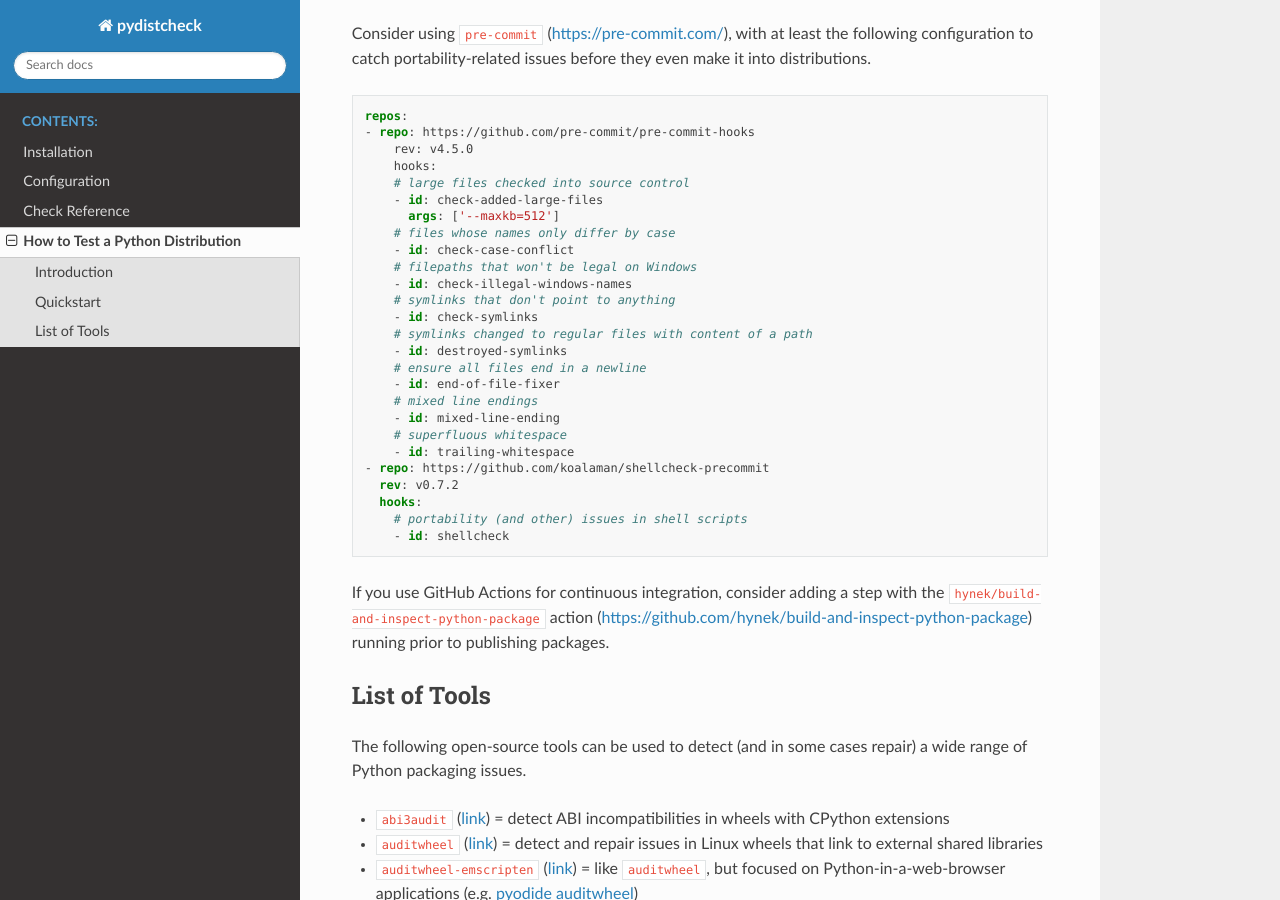
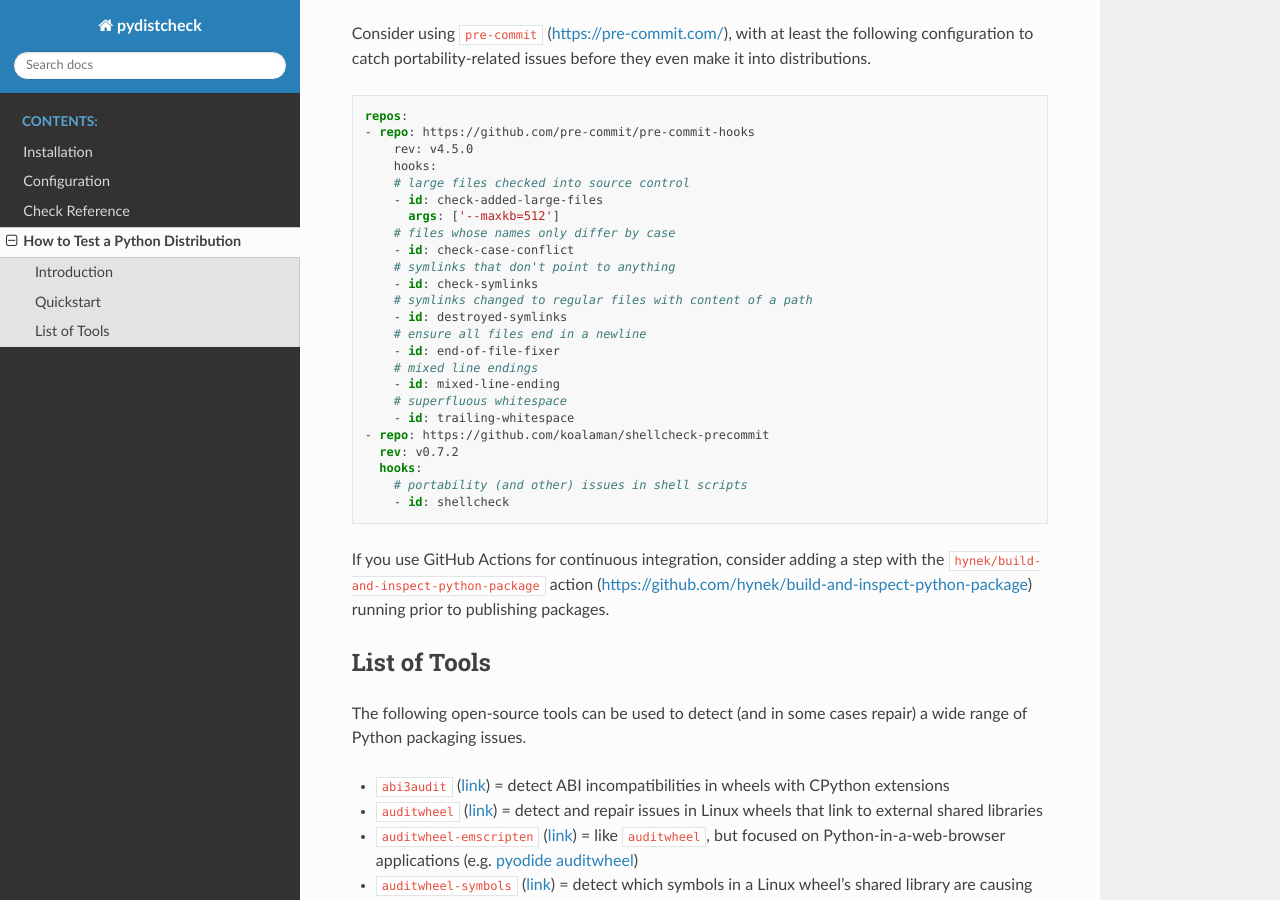
Before and after one commit to jameslamb/pydistcheck, a Sphinx documentation site: the page built from docs/how-to-test-a-python-distribution.rst, in a window 1280 px wide and 900 px high, scrolled down 1938 px. Built offline with Sphinx 7.4.7 and the Read the Docs theme 2.0.0, drawn with Linux system fonts in a browser that asks for light colours.

Commit message:
remove windows

```diff
--- a/docs/how-to-test-a-python-distribution.rst
+++ b/docs/how-to-test-a-python-distribution.rst
@@ -100,8 +100,6 @@ portability-related issues before they even make it into distributions.
           args: ['--maxkb=512']
         # files whose names only differ by case
         - id: check-case-conflict
-        # filepaths that won't be legal on Windows
-        - id: check-illegal-windows-names
         # symlinks that don't point to anything
         - id: check-symlinks
         # symlinks changed to regular files with content of a path
```
